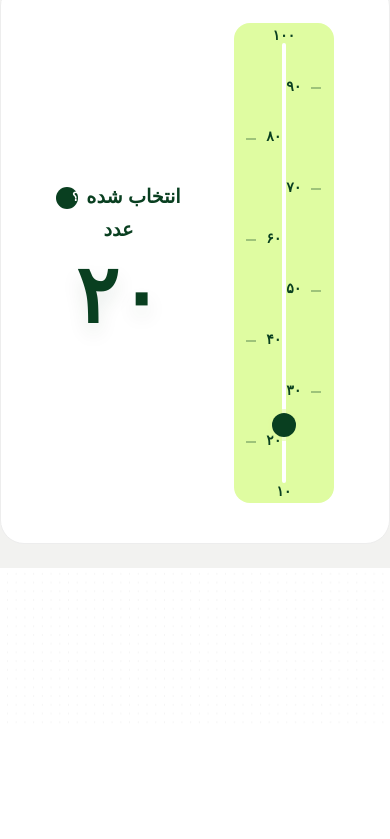
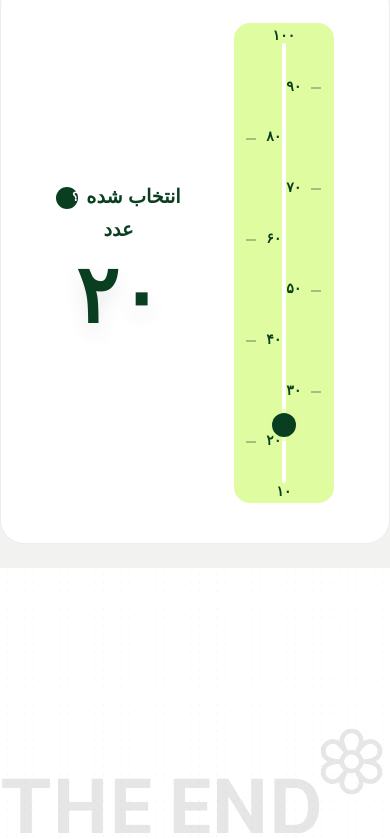
Before and after one commit to eshr4q/frontend-design-challenge, a plain HTML site: page index.html in a window 390 px wide. Shown: the part 3035-3874 px from the top of the page. Before the commit the page ends 3759 px from the top, so only its background shows below. Drawn offline with Linux system fonts and the light colour scheme; a web font is replaced by a local one.

Commit message:
feat: add footer

```diff
--- a/css/style.css
+++ b/css/style.css
@@ -63,6 +63,7 @@ a {
   width: 100%;
   padding: 0 244px;
   margin: 0 auto;
+  flex: 1;
 }
 
 /* Responsive Padding */
@@ -77,6 +78,12 @@ a {
   }
 }
 
+.footer {
+  width: 100%;
+  max-width: 776px;
+  height: 217px;
+  margin: 0 auto;
+}
 /* =========================================
    SHARED COMPONENT STYLES
    ========================================= */
@@ -1851,4 +1858,8 @@ input[name="tab-group"] {
     left: 28px;
     transform: rotate(45deg);
   }
-}
+  .footer {
+    height: auto;
+    aspect-ratio: 776/217;
+  }
+}
--- a/index.html
+++ b/index.html
@@ -358,7 +358,9 @@
         </div>
       </section>
 
+
       <div style="height: 100px"></div>
+      <img src="assets/images/footer.png" alt="Success" class="footer" >
     </div>
     <script src="js/main.js"></script>
     <div class="video-popup" id="videoPopup">
```
Also changed, not shown: assets/images/footer.png (renamed from assets/images/Group 1.png).
